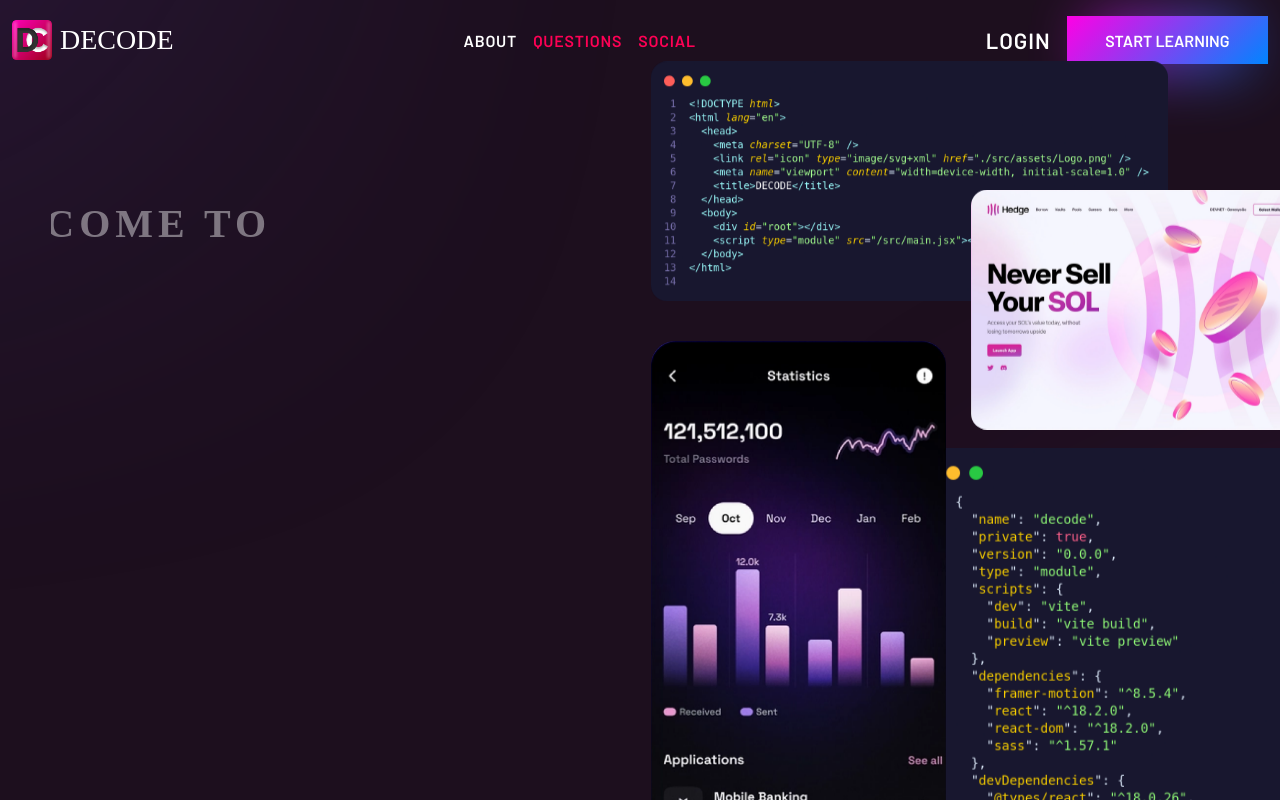
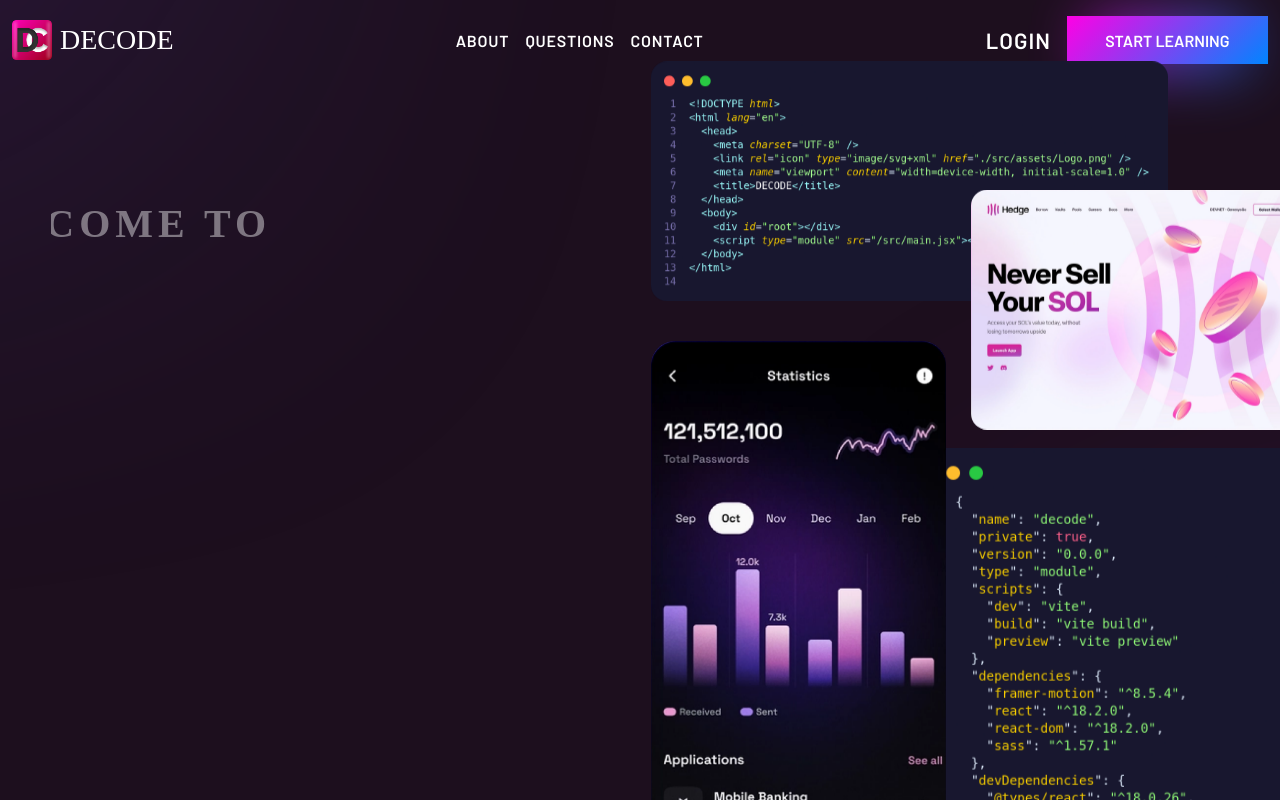
Before and after one commit to void-main1812/DECODE, a React (Vite) app in the folder client/: page / in a window 1280 px wide. Shown: the top 800 px of the page. Built offline with nearby package versions, Linux system fonts and the light colour scheme; a web font is replaced by a local one.

Commit message:
📝 Updated Navbar Functionalities

```diff
--- a/client/public/Styles/navBar.scss
+++ b/client/public/Styles/navBar.scss
@@ -7,10 +7,11 @@
   height: 10vh;
   padding-right: 0.75rem;
   padding-left: 0.75rem;
-  .logoSec {
+  & .logo {
     display: flex;
     align-items: center;
     gap: 0.5rem;
+    text-decoration: none;
     & img {
       height: 5vh;
       width: auto;
@@ -29,11 +30,11 @@
   }
 
   .navLinks {
-    display: flex;
-    gap: 1rem;
     font-family: $Text-font;
     & ul {
       list-style: none;
+      display: flex;
+      gap: 1rem;
       & li {
         & .nav__link {
           text-decoration: none;
@@ -49,7 +50,7 @@
           }
         }
 
-        & .active{
+        & .active {
           color: #ff0055;
         }
       }
--- a/client/src/components/Navbar.jsx
+++ b/client/src/components/Navbar.jsx
@@ -1,32 +1,29 @@
-import React from 'react'
-import logo from '../assets/Logo.png'
-import NavBar from '../json/navBar.json';
+import React from 'react';
+import logo from '../assets/Logo.png';
 import { ButtonPrimary } from '../Reusable';
 import { NavLink, Link } from 'react-router-dom';
-import '../../public/Styles/navBar.scss'
+import '../../public/Styles/navBar.scss';
 
 const Navbar = () => {
     return (
         <div >
             <div className="navBar">
-                <div className="logoSec">
+                    <Link to={"/"} className="logo" >
                         <img src={logo} alt="Decode_Logo" />
                         <span>DECODE</span>
-                </div>
+                    </Link>
                 <div className="navLinks">
-                    {
-                        NavBar.map(
-                            navbar => {
-                                return (
                     <ul>
                         <li>
-                                            <NavLink activeClassName='active' className='nav__link' to={navbar.link} >{navbar.title}</NavLink>
+                            <NavLink activeClassName='active' className='nav__link' to={"/about"} >About</NavLink>
+                        </li>
+                        <li>
+                            <a className='nav__link'  >Questions</a>
+                        </li>
+                        <li>
+                            <a className='nav__link'  >Contact</a>
                         </li>
                     </ul>
-                                )
-                            }
-                        )
-                    }
                 </div>
                 <div className="ButtonSec">
                     <Link to={'/login'} className="login_button">LOGIN</Link>
@@ -34,7 +31,7 @@
                 </div>
             </div>
         </div>
-    )
-}
+    );
+};
 
-export default Navbar
+export default Navbar;
```
Lines whose indentation alone changed are shown as unchanged.
